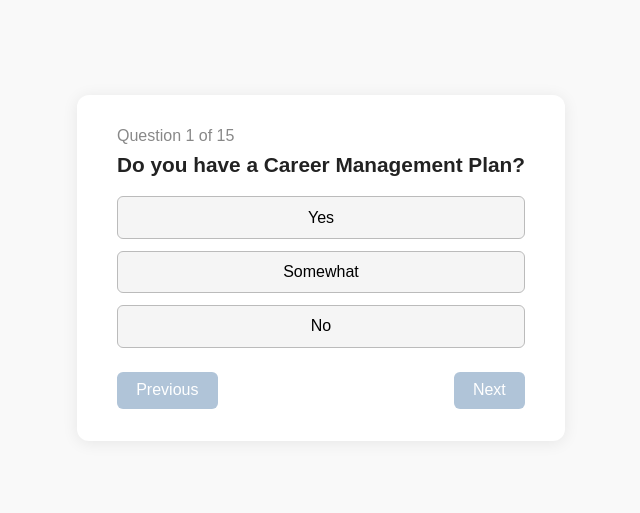
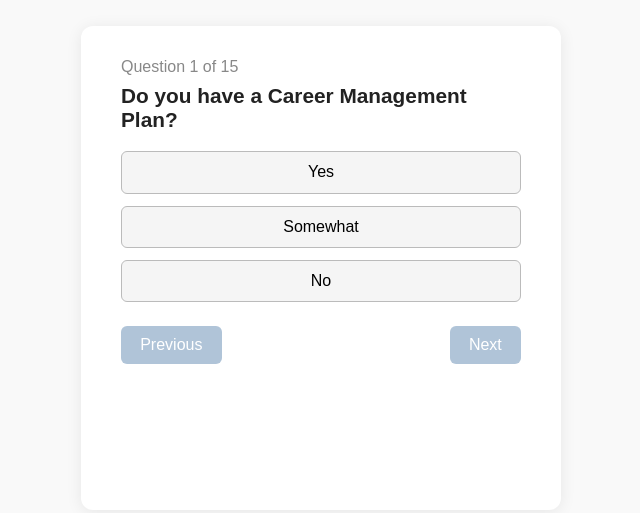
Before and after one commit to amack89/QnAProject, a website: page docs/index.html in a window 1280 px wide. Shown: the part 132-645 px from the top of the page, without its empty margins (319-959 px from the left). Drawn offline with Linux system fonts and the light colour scheme.

Commit message:
set box size

```diff
--- a/docs/style.css
+++ b/docs/style.css
@@ -14,7 +14,8 @@ body {
   padding: 2rem 2.5rem;
   border-radius: 12px;
   box-shadow: 0 2px 16px rgba(0,0,0,0.08);
-  min-width: 320px;
+  width: 400px;
+  min-height: 420px;
   max-width: 90vw;
   display: flex;
   flex-direction: column;
```
